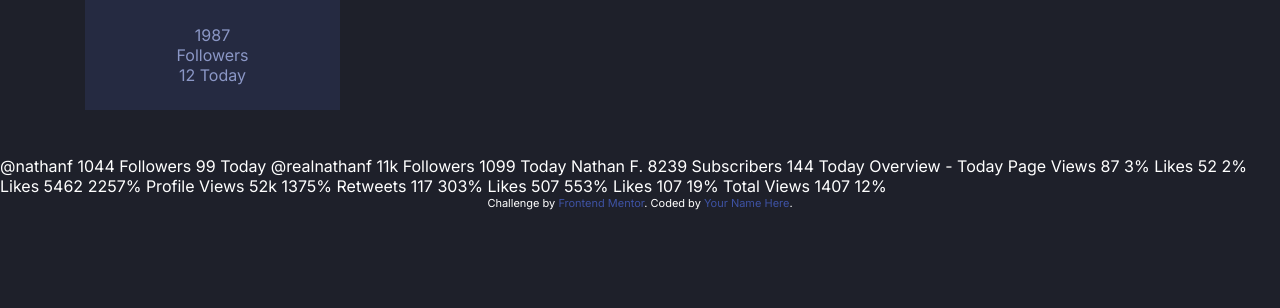
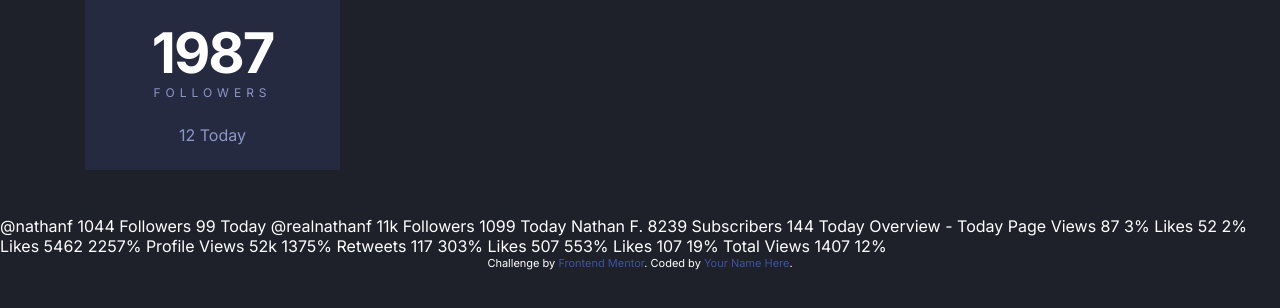
Before and after one commit to sikgyu/social-media-dashboard, a website: page index.html in a window 1280 px wide. Shown: the part 198-506 px from the top of the page. Drawn offline with Linux system fonts and the light colour scheme.

Commit message:
styles for the follower count number

```diff
--- a/app/scss/components/cards.scss
+++ b/app/scss/components/cards.scss
@@ -50,8 +50,26 @@
     }
 
     &__count {
+        color: var(--light-bg);
+        font-weight: 700;
+        letter-spacing: rem(-2);
+        line-height:1;
+        margin-bottom: rem(4);
+
         &--big {
-
+            font-size: rem(56);
         }
     }
+
+    &__followers {
+        margin-bottom: rem(25);
+    }
+
+    &__label {
+        font-size: rem(12);
+        letter-spacing: rem(5);
+        font-weight: 400;
+        color: var(--dark-text1);
+        text-transform: uppercase;
+    }
 }
--- a/index.html
+++ b/index.html
@@ -66,8 +66,8 @@
             <img class="card__icon" src="/images/icon-facebook.svg" alt="Facebook">
             <div class="card__username">@nathanf</div>
           </div>
-          <div class="card__count">
-            1987
+          <div class="card__followers">
+            <div class="card__count card__count--big">1987</div>
             <div class="card__label">Followers</div>
           </div>
           <div class="card__change">12 Today</div>
```
Also changed, not shown: dist/style.css, 1 other file.
